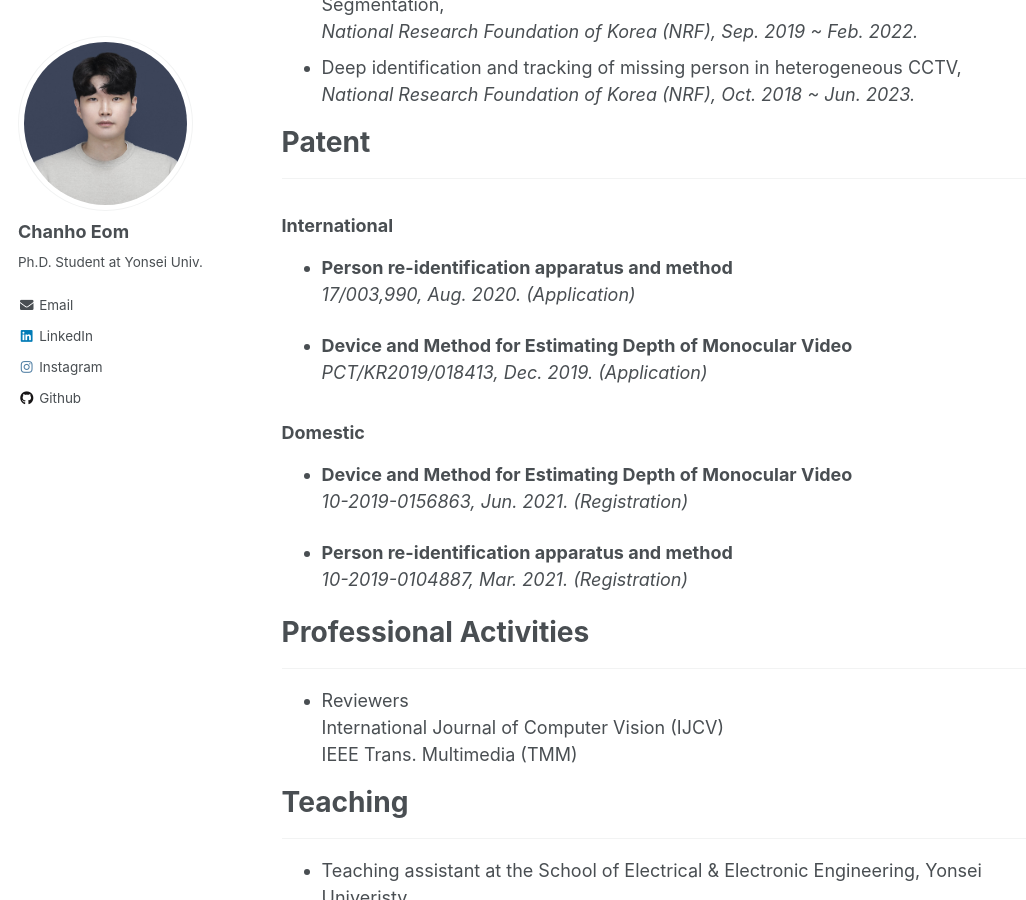
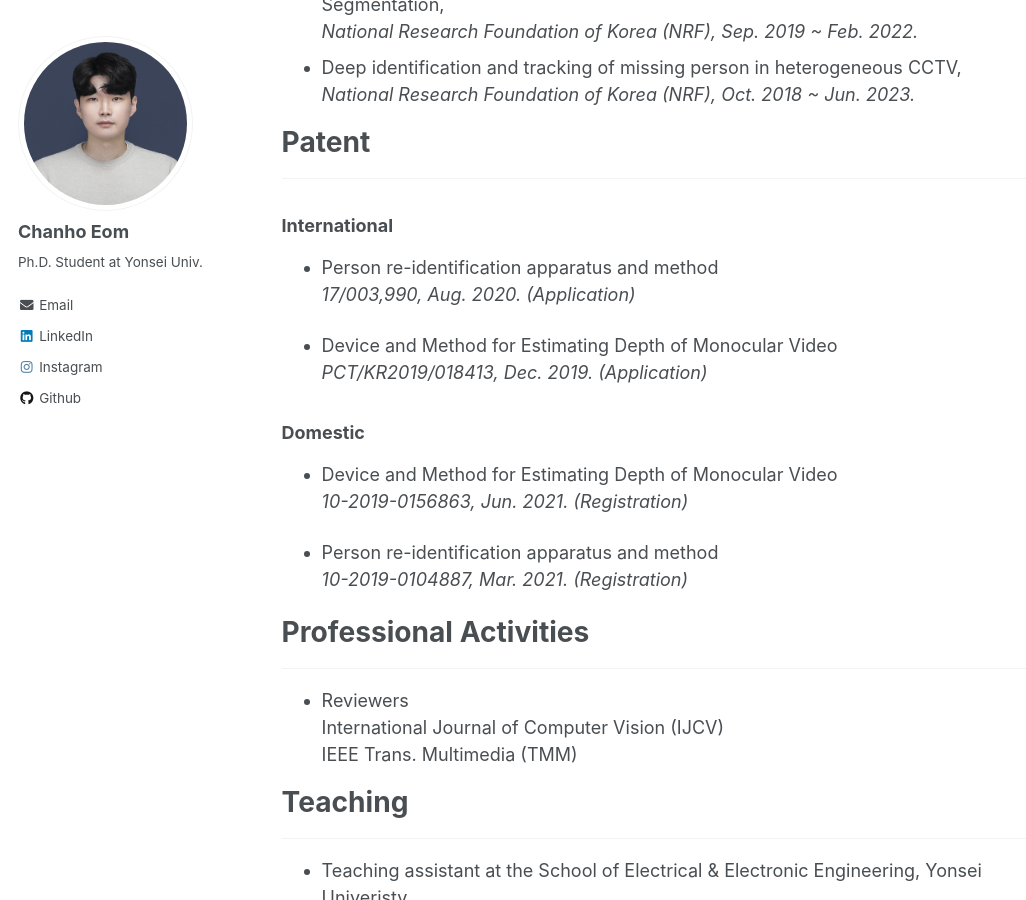
Before and after one commit to chanhoeom/chanhoEom.github.io, a Jekyll site: the page built from _pages/about.md, in a window 1280 px wide and 900 px high, scrolled down 1897 px. Shown: the whole window, without its empty margins (0-1026 px from the left). Built offline with Jekyll 4.4.1, drawn with Linux system fonts in a browser that asks for light colours.

```diff
--- a/_pages/about.md
+++ b/_pages/about.md
@@ -75,17 +75,17 @@ _________________
 # Patent
 _________________
 ### International
-* **Person re-identification apparatus and method**
+* Person re-identification apparatus and method
 *17/003,990, Aug. 2020. (Application)*
 
-* **Device and Method for Estimating Depth of Monocular Video**
+* Device and Method for Estimating Depth of Monocular Video
 *PCT/KR2019/018413, Dec. 2019. (Application)*
 
 ### Domestic
-* **Device and Method for Estimating Depth of Monocular Video**
+* Device and Method for Estimating Depth of Monocular Video
 *10-2019-0156863, Jun. 2021. (Registration)*
 
-* **Person re-identification apparatus and method**
+* Person re-identification apparatus and method
 *10-2019-0104887, Mar. 2021. (Registration)*
 
 # Professional Activities
```
